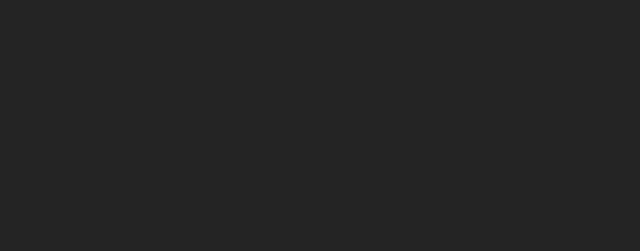
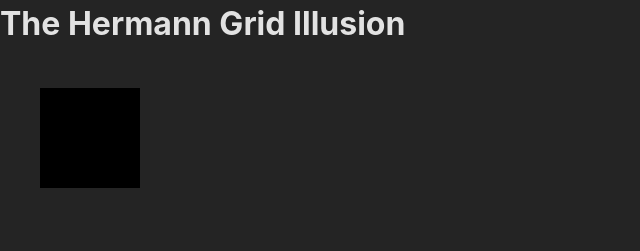
Before and after one commit to gr-eggory/hermann-grid, a website built with Vite: page index.html in a window 1280 px wide. Shown: the whole page, without its empty margins (0-640 px from the left). Built offline with nearby package versions, Linux system fonts and the light colour scheme.

Commit message:
Basic Canvas setup

```diff
--- a/index.html
+++ b/index.html
@@ -1,4 +1,4 @@
-<!doctype html>
+<!DOCTYPE html>
 <html lang="en">
   <head>
     <meta charset="UTF-8" />
@@ -7,7 +7,10 @@
     <title>Vite + TS</title>
   </head>
   <body>
-    <div id="app"></div>
+    <div id="app">
+      <h1>The Hermann Grid Illusion</h1>
+      <canvas id="hermann-grid" width="200" height="200"></canvas>
+    </div>
     <script type="module" src="/src/main.ts"></script>
   </body>
 </html>
--- a/src/main.ts
+++ b/src/main.ts
@@ -1 +1,10 @@
 import "./style.css";
+
+const main = () => {
+  const canvas = document.getElementById("hermann-grid") as HTMLCanvasElement;
+  const ctx = canvas.getContext("2d") as CanvasRenderingContext2D;
+
+  ctx.fillRect(40, 40, 100, 100);
+};
+
+main();
```
